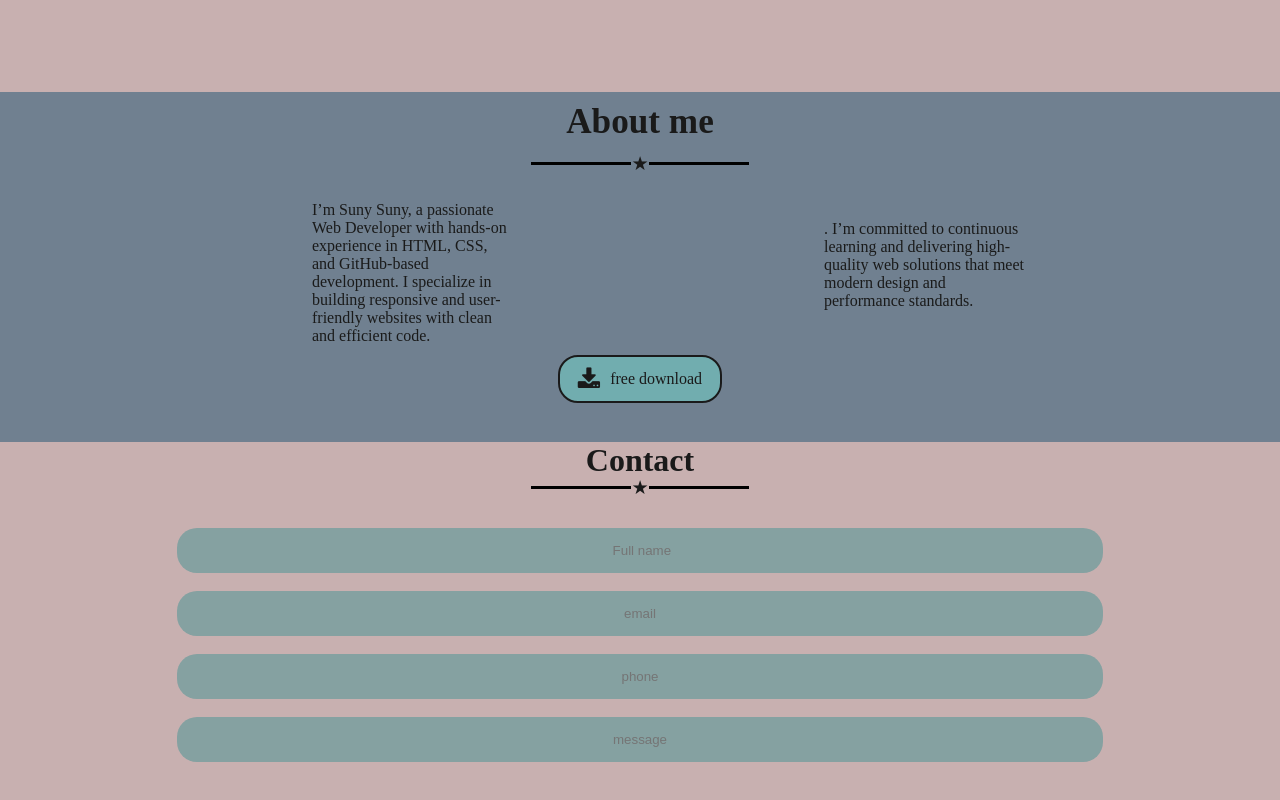
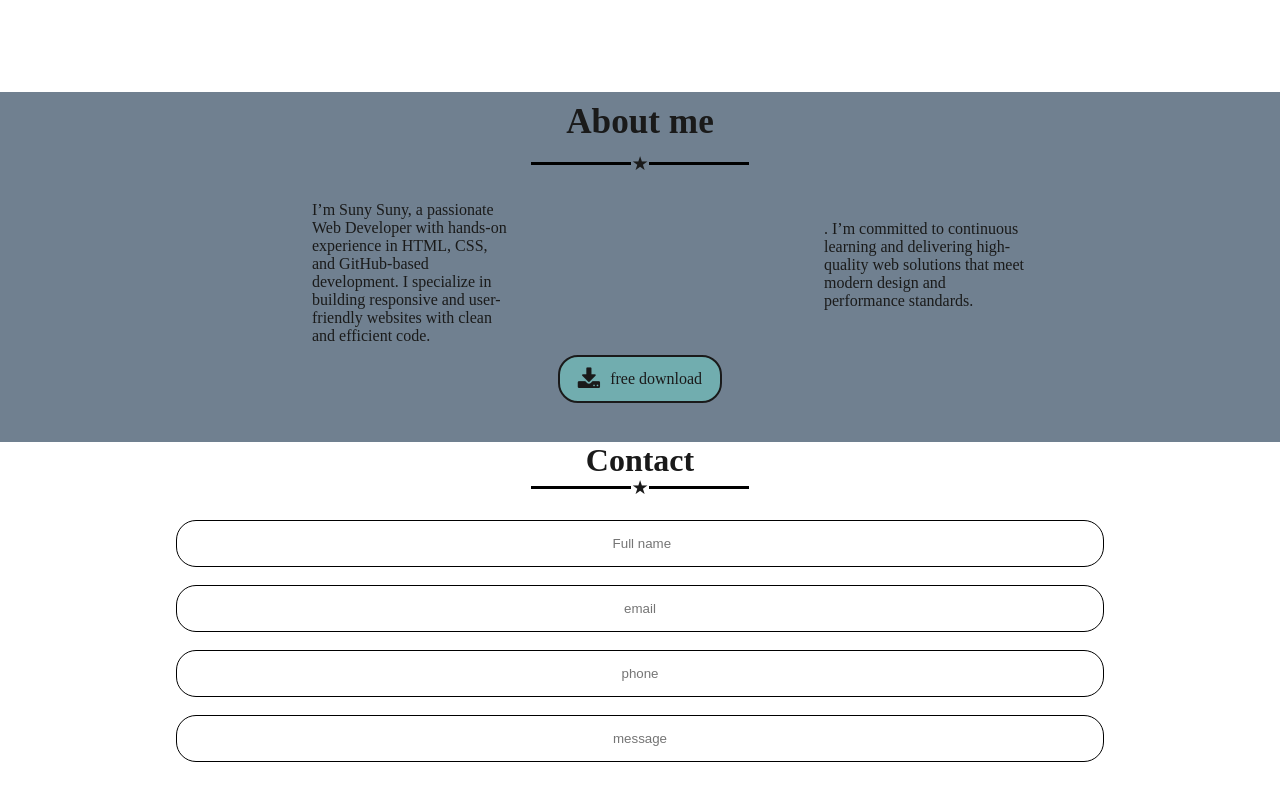
Before and after one commit to sunyb7285/suny12, a plain HTML site: page index.html in a window 1280 px wide. Shown: the part 1408-2208 px from the top of the page. Drawn offline with Linux system fonts and the light colour scheme.

Commit message:
Initial commit

```diff
--- a/style.css
+++ b/style.css
@@ -5,7 +5,7 @@
 }
 
 body {
-     background-color: #bb9d9dcc;
+
     color: #1A1A1A;
 
 
@@ -390,8 +390,9 @@ input {
     border-radius: 20px;
     border: 1px snow;
     padding: 15px;
-    background-color: rgb(133, 161, 161);
+    background-color: rgb(255, 255, 255);
     color: black;
+    border: 1px solid;
 
 
 }
@@ -532,7 +533,7 @@ left: 85px;
   .hero2{
     position: relative;
     /* bottom: 160px; */
-    top:185px;
+    top:175px;
   }
     .left{
         width: 200px;
```
